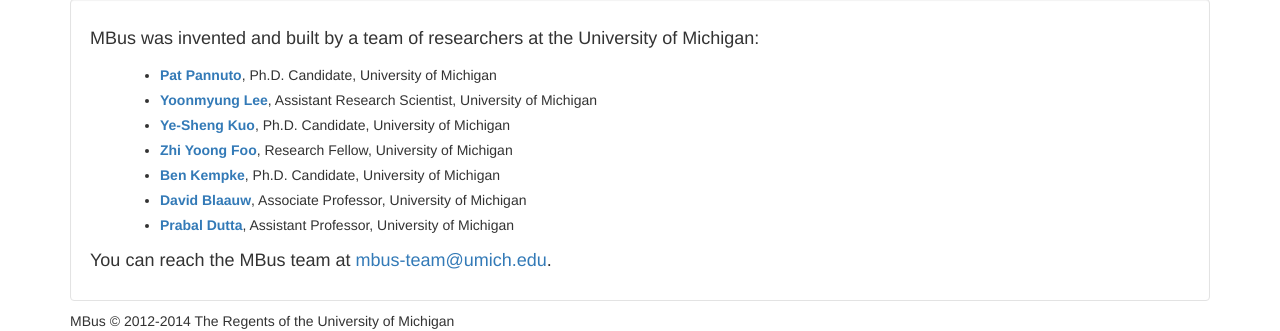
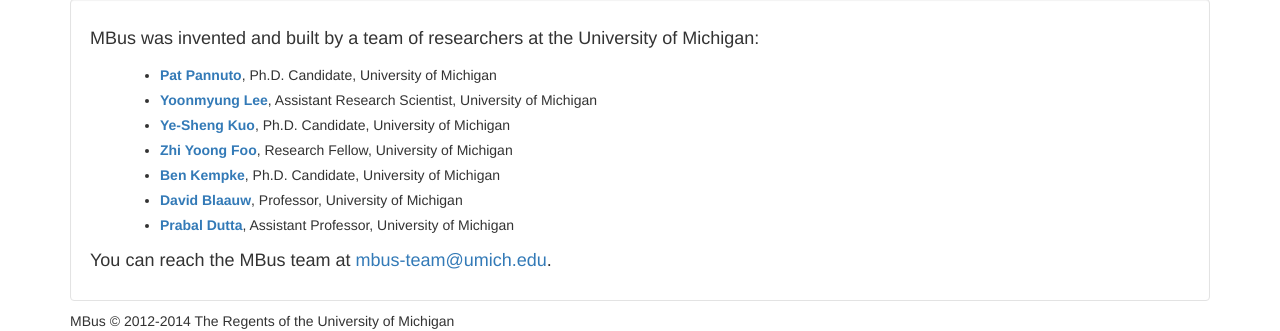
Before and after one commit to lab11/mbus.io, a Python web app: template mbus/templates/home.mako in a window 1280 px wide. Shown: the part 480-811 px from the top of the page. Run offline with Mako, Linux system fonts and the light colour scheme; the template is opened without the code that fills it, so the values that code supplies are empty; some libraries are stand-ins or nearby versions.

Commit message:
Remove 'Associate' from David's title

```diff
--- a/mbus/templates/home.mako
+++ b/mbus/templates/home.mako
@@ -32,7 +32,7 @@
       <li><a href="http://web.eecs.umich.edu/~samkuo">Ye-Sheng Kuo</a>, Ph.D. Candidate, University of Michigan</li>
       <li><a href="http://blaauw.eecs.umich.edu/people.php?u=zhiyoong">Zhi Yoong Foo</a>, Research Fellow, University of Michigan</li>
       <li><a href="http://web.eecs.umich.edu/~bpkempke">Ben Kempke</a>, Ph.D. Candidate, University of Michigan</li>
-      <li><a href="http://blaauw.eecs.umich.edu/people.php?u=professor">David Blaauw</a>, Associate Professor, University of Michigan</li>
+      <li><a href="http://blaauw.eecs.umich.edu/people.php?u=professor">David Blaauw</a>, Professor, University of Michigan</li>
       <li><a href="http://web.eecs.umich.edu/~prabal">Prabal Dutta</a>, Assistant Professor, University of Michigan</li>
     </ul>
     <h4>
```
